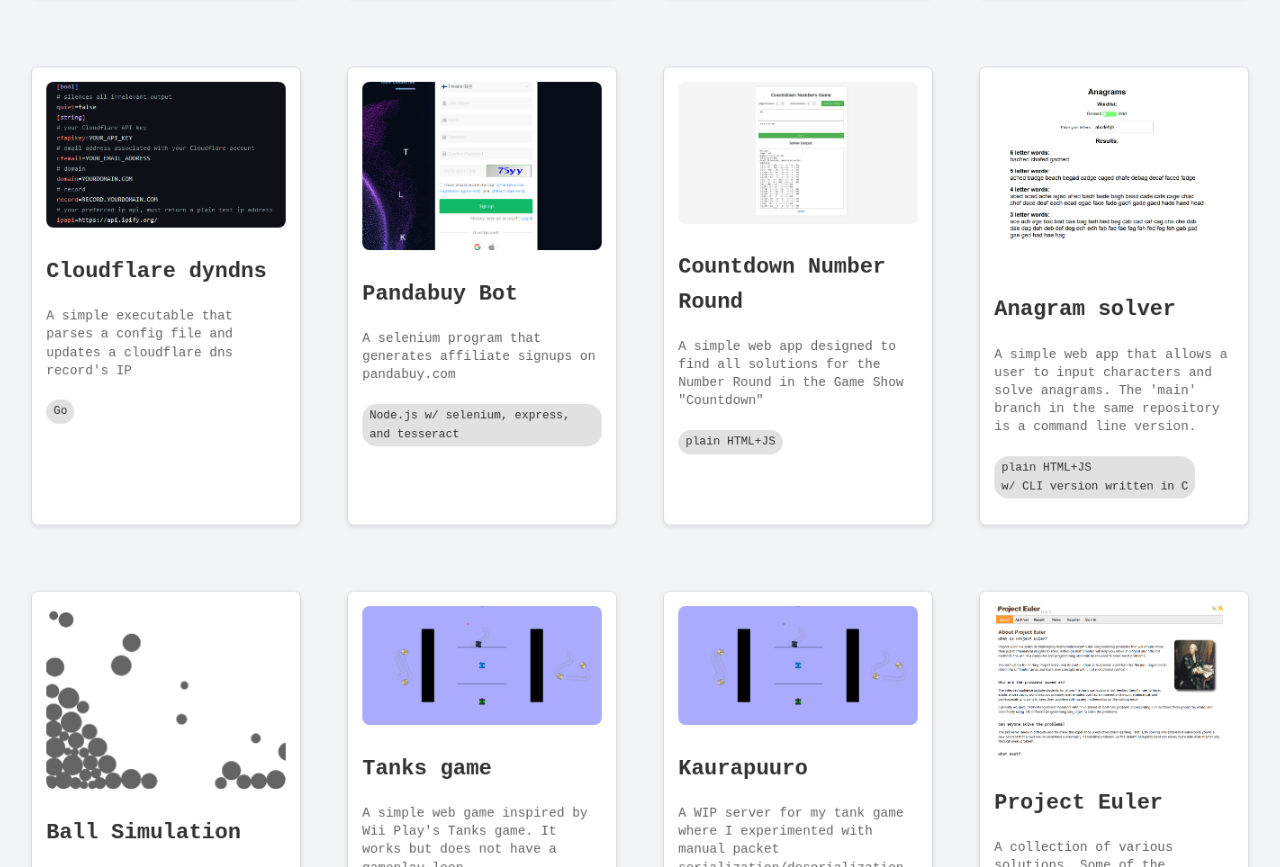
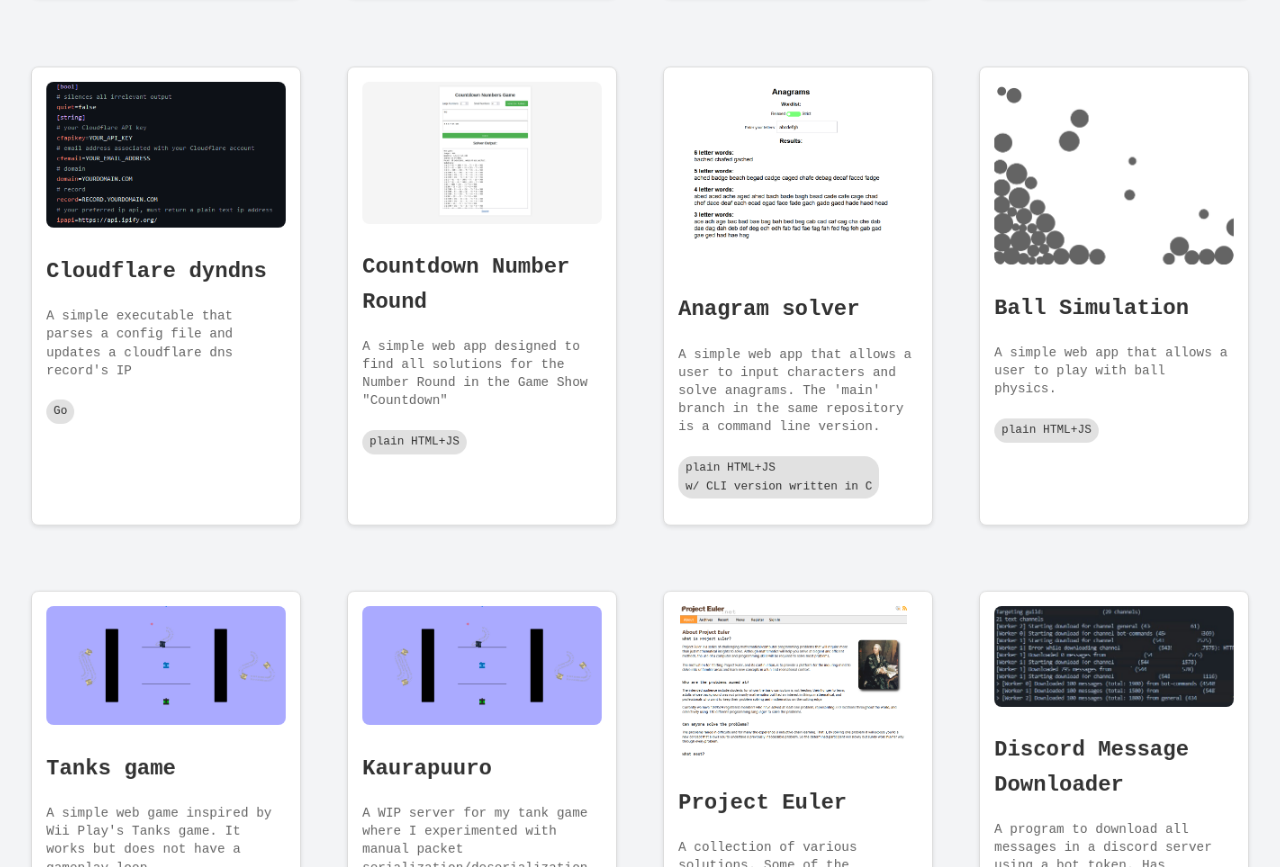
Before and after one commit to 0mlml/0mlml.github.io, a plain HTML site: page index.html in a window 1280 px wide. Shown: the part 1268-2135 px from the top of the page. Drawn offline with Linux system fonts and the light colour scheme.

Commit message:
Remove project

```diff
--- a/index.html
+++ b/index.html
@@ -94,13 +94,6 @@
       <p class="project-language">Go</p>
     </a>
 
-    <a class="project" href="https://github.com/0mlml/pandabuy-bot" target="_blank">
-      <img src="img/pandabuybot.png" alt="A screenshot of the Pandabuy login form" class="project-photo">
-      <h2 class="project-title">Pandabuy Bot</h2>
-      <p class="project-description">A selenium program that generates affiliate signups on pandabuy.com</p>
-      <p class="project-language">Node.js w/ selenium, express, and tesseract</p>
-    </a>
-
     <a class="project" href="https://github.com/0mlml/countdown" target="_blank">
       <img src="img/countdown.png" alt="Screenshot of the countdown webpage" class="project-photo">
       <h2 class="project-title">Countdown Number Round</h2>
```
Also changed, not shown: img/pandabuybot.png (deleted).
